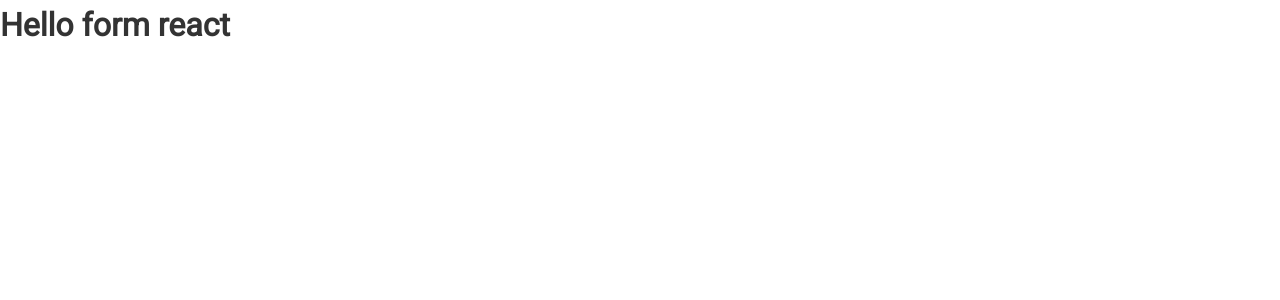
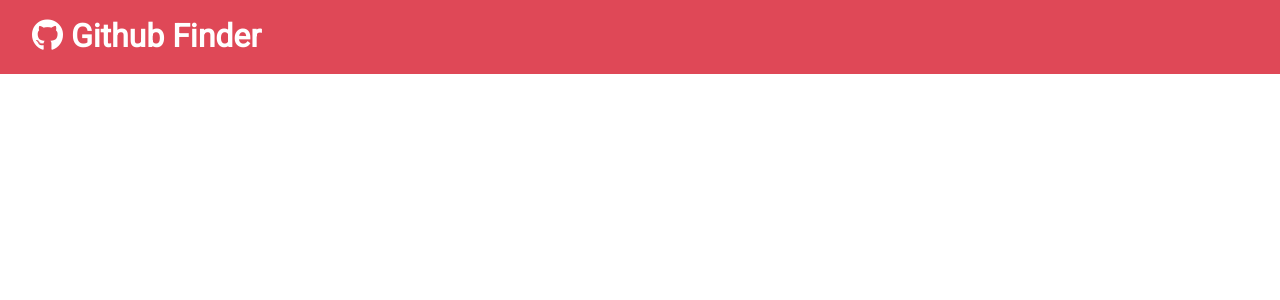
Before and after one commit to nsilverio/react-github-finder, a React (Create React App) app: page / in a window 1280 px wide. Shown: the top 300 px of the page. Built offline with nearby package versions, Linux system fonts and the light colour scheme.

Commit message:
Add Navbar component

```diff
--- a/public/index.html
+++ b/public/index.html
@@ -3,6 +3,7 @@
   <head>
     <meta charset="utf-8" />
     <link rel="icon" href="%PUBLIC_URL%/favicon.ico" />
+
     <meta name="viewport" content="width=device-width, initial-scale=1" />
     <meta name="theme-color" content="#000000" />
     <meta
@@ -14,6 +15,12 @@
     <link rel="manifest" href="%PUBLIC_URL%/manifest.json" />
 
     <title>Github Finder</title>
+    <link
+      rel="stylesheet"
+      href="https://use.fontawesome.com/releases/v5.8.2/css/all.css"
+      integrity="sha384-oS3vJWv+0UjzBfQzYUhtDYW+Pj2yciDJxpsK1OYPAYjqT085Qq/1cq5FLXAZQ7Ay"
+      crossorigin="anonymous"
+    />
   </head>
   <body>
     <noscript>You need to enable JavaScript to run this app.</noscript>
--- a/src/App.js
+++ b/src/App.js
@@ -1,11 +1,12 @@
 import React, { Component } from 'react';
 import './App.css';
+import Navbar from './components/layout/Navbar';
 
 class App extends Component {
   render() {
     return (
       <div className='App'>
-        <h1>Hello form react</h1>
+        <Navbar />
       </div>
     );
   }
--- /dev/null
+++ b/src/components/layout/Navbar.js
@@ -0,0 +1,24 @@
+import React, { Component } from 'react';
+import PropTypes from 'prop-types';
+
+export class Navbar extends Component {
+  static defaultProps = {
+    title: 'Github Finder',
+    icon: 'fab fa-github'
+  };
+  static propTypes = {
+    title: PropTypes.string.isRequired,
+    icon: PropTypes.string.isRequired
+  };
+  render() {
+    return (
+      <div className='navbar bg-primary'>
+        <h1>
+          <i className={this.props.icon} /> {this.props.title}
+        </h1>
+      </div>
+    );
+  }
+}
+
+export default Navbar;
```
